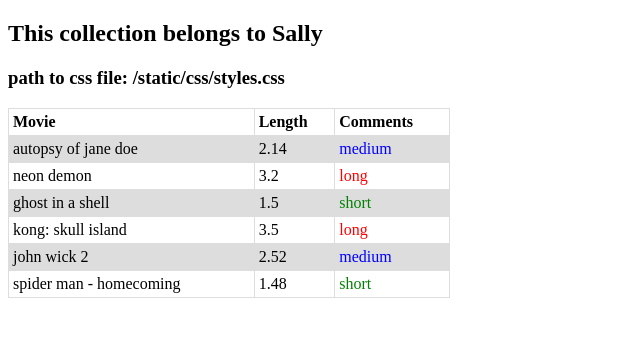
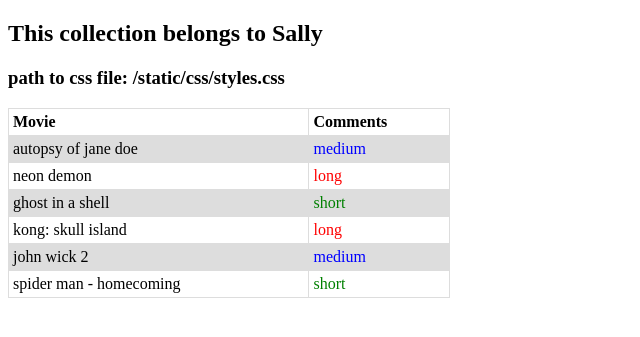
Before and after one commit to eguzmanf/flask_basics, a Flask app: page /tables in a window 1280 px wide. Shown: the top 337 px of the page, without its empty margins (0-640 px from the left). Run offline with Flask 2, Linux system fonts and the light colour scheme.

Commit message:
Borramos la columna Length de la vista table_data.html

```diff
--- a/templates/table_data.html
+++ b/templates/table_data.html
@@ -12,14 +12,12 @@
     <table>
         <tr>
             <th>Movie</th>
-            <th>Length</th>
             <th>Comments</th>
         </tr>
 
         {% for movie, length in movies.items() %}
             <tr>
                 <td>{{ movie }}</td>
-                <td>{{ length }}</td>
                 {% if length < 2 %}
                     <td style="color: green">short</td>
                 {% elif length >= 2 and length < 3 %}
```
